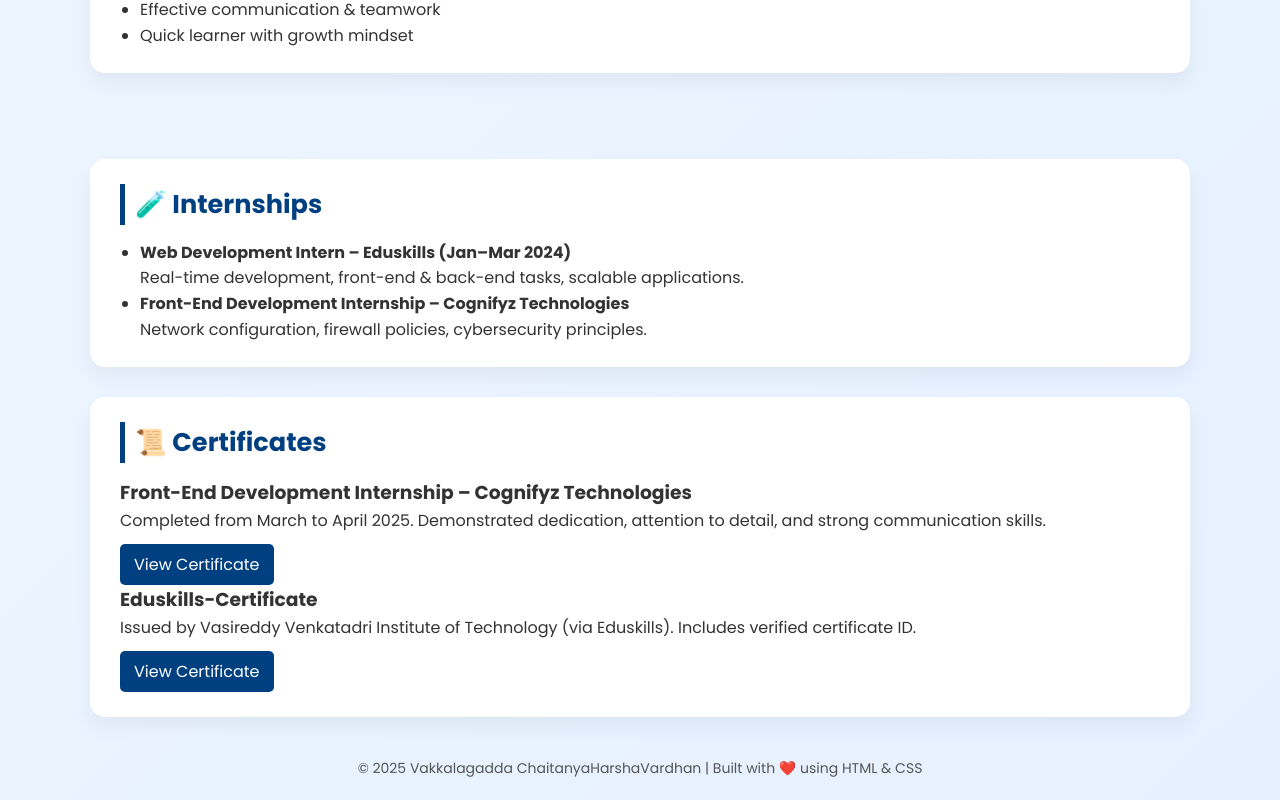
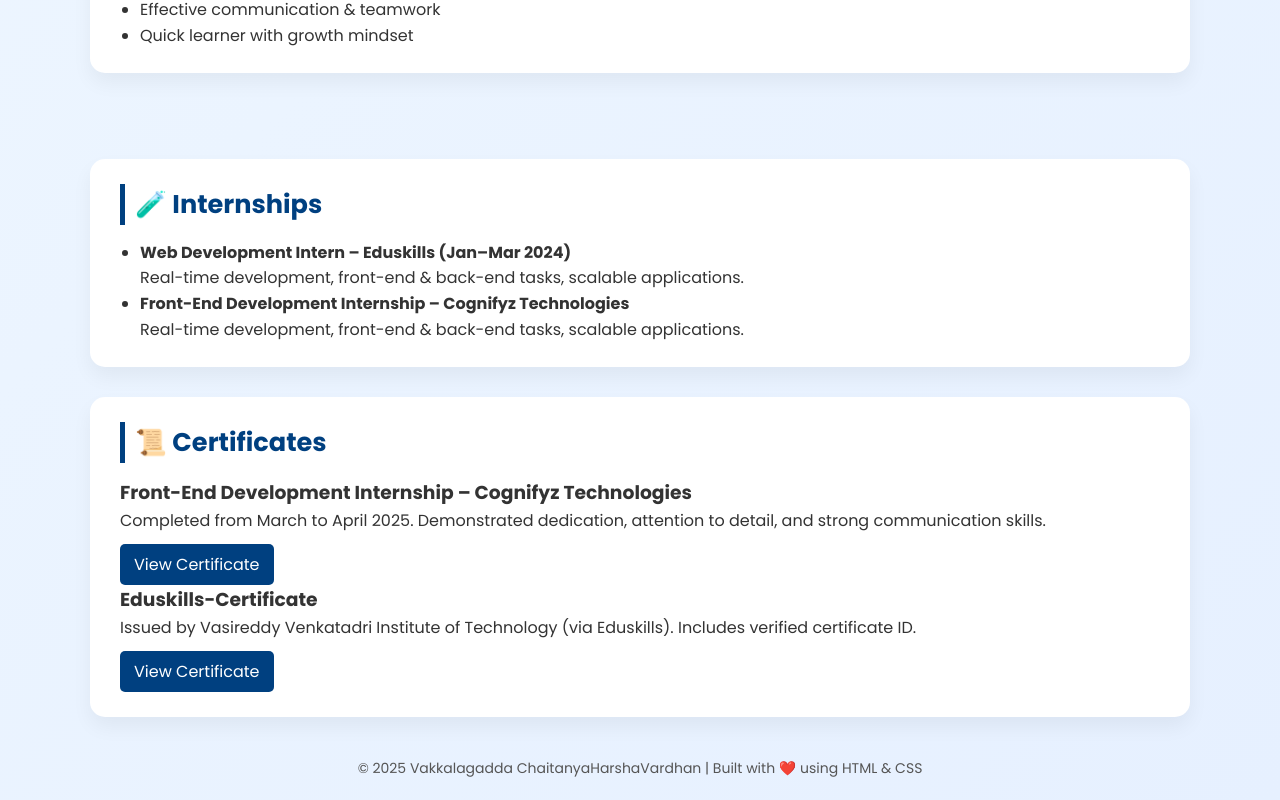
Before and after one commit to Chv-2004/My-Protoflio, a plain HTML site: page index.html in a window 1280 px wide. Shown: the part 1308-2108 px from the top of the page. Drawn offline with Linux system fonts and the light colour scheme.

Commit message:
index.html

```diff
--- a/index.html
+++ b/index.html
@@ -135,9 +135,7 @@
     <li>Quick learner with growth mindset</li>
   </ul>
 </section>
-
  <br/>
-
   <section>
   <h2>🧪 Internships</h2>
   <ul>
@@ -145,7 +143,7 @@
       Real-time development, front-end & back-end tasks, scalable applications.
     </li>
     <li><strong>Front-End Development Internship – Cognifyz Technologies</strong><br>
-      Network configuration, firewall policies, cybersecurity principles.
+      Real-time development, front-end & back-end tasks, scalable applications.
     </li>
   </ul>
 </section>
```
